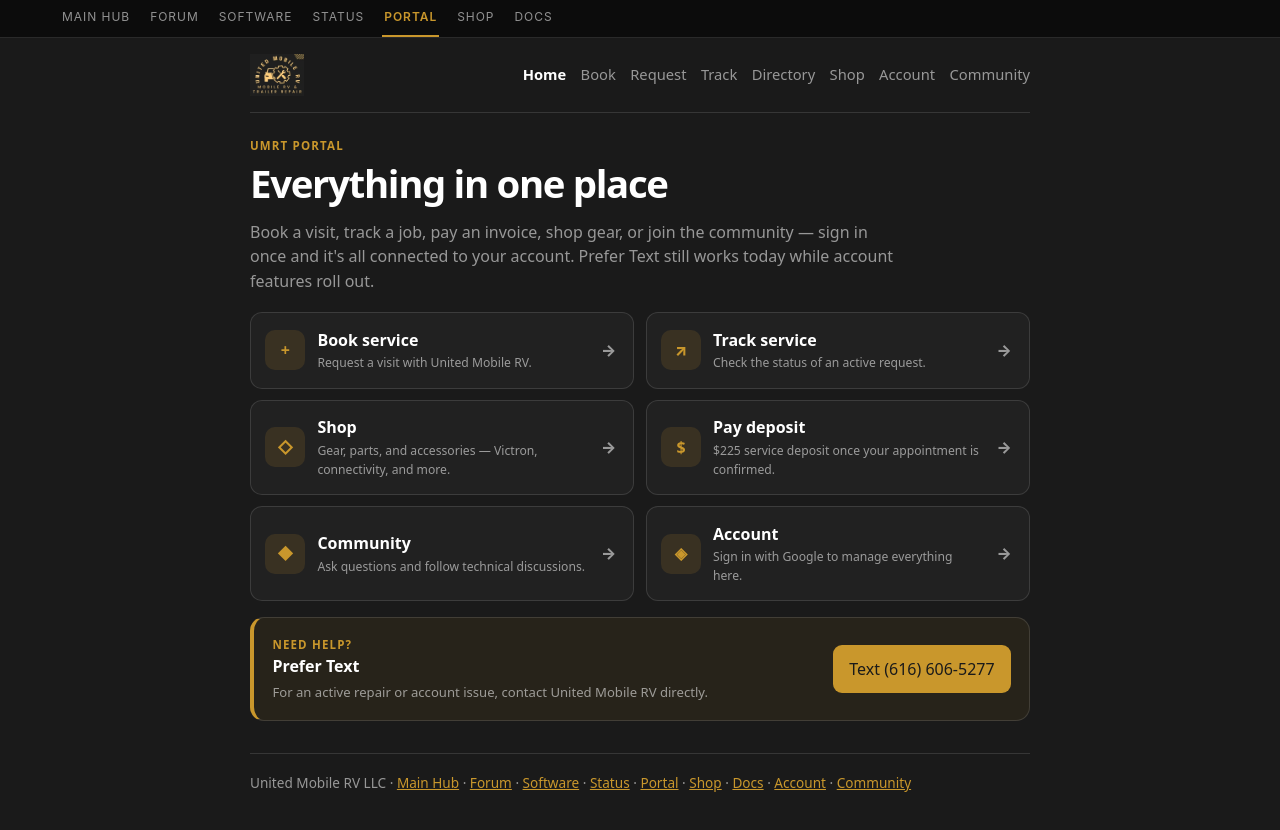
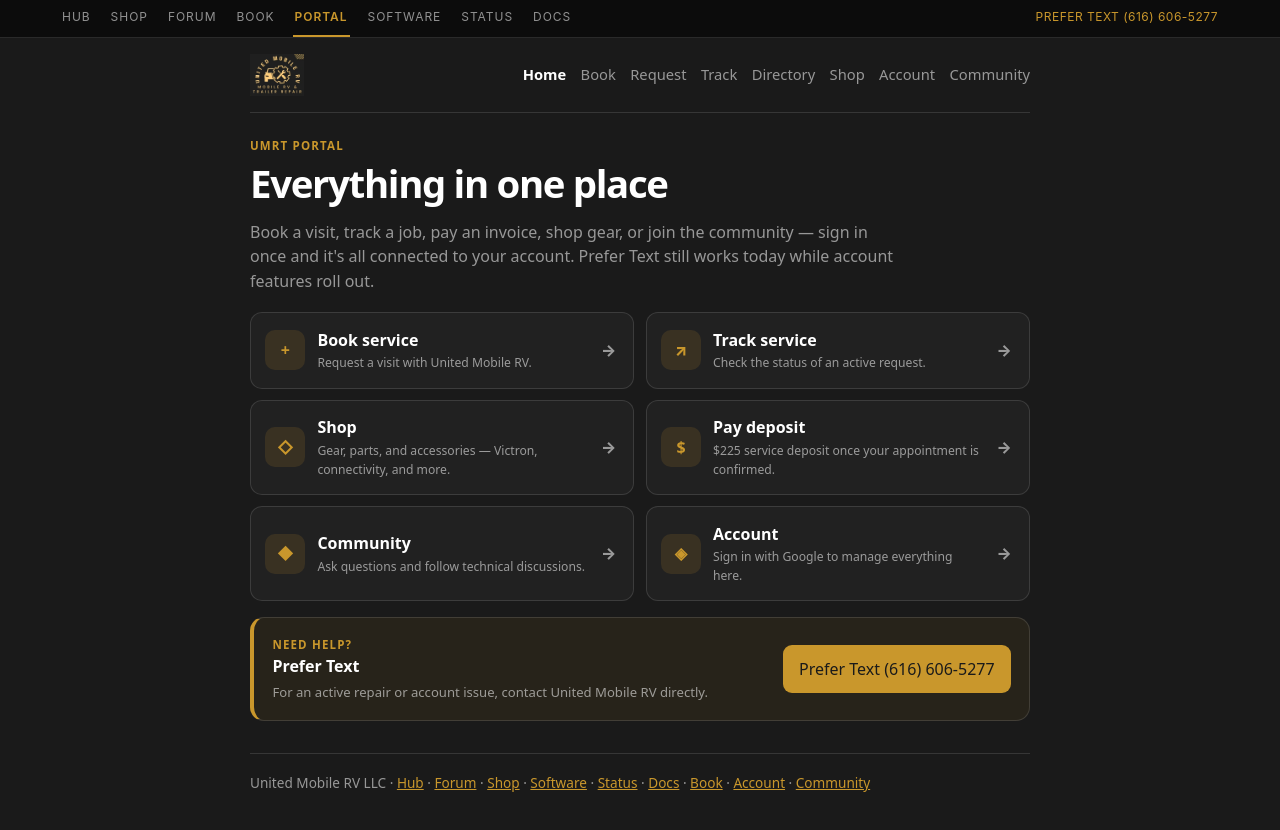
Before and after one commit to crashdummy88/umrt-portal, a plain HTML site: page index.html in a window 1280 px wide. Drawn offline with Linux system fonts and the light colour scheme.

Commit message:
Match mothership ecosystem chrome + Book suite destinations

```diff
--- a/index.html
+++ b/index.html
@@ -1,5 +1,5 @@
 <!DOCTYPE html>
-<html lang="en">
+<html lang="en" data-platform="portal">
 <head>
   <meta charset="utf-8"><meta name="viewport" content="width=device-width, initial-scale=1">
   <title>Customer portal · United Mobile RV</title>
@@ -12,15 +12,26 @@
 <body>
   <div class="umrt-platform-bar" role="navigation" aria-label="UMRT properties">
     <div class="umrt-platform-bar-inner">
-      <a href="https://unitedmobilerv.com/" data-platform-link="hub">Main Hub</a>
-      <a href="https://forum.unitedmobilerv.com/" data-platform-link="forum">Forum</a>
-      <a href="https://software.unitedmobilerv.com/" data-platform-link="software">Software</a>
-      <a href="https://status.unitedmobilerv.com/" data-platform-link="status">Status</a>
-      <a href="https://portal.unitedmobilerv.com/" data-platform-link="portal" class="is-current">Portal</a>
-      <a href="https://shop.unitedmobilerv.com/" data-platform-link="shop">Shop</a>
-      <a href="https://docs.unitedmobilerv.com/" data-platform-link="docs">Docs</a>
-    </div>
+    <a href="https://unitedmobilerv.com/" data-platform-link="hub">Hub</a>
+    <a href="https://shop.unitedmobilerv.com/" data-platform-link="shop">Shop</a>
+    <a href="https://forum.unitedmobilerv.com/" data-platform-link="forum">Forum</a>
+    <a href="https://book.unitedmobilerv.com/" data-platform-link="book">Book</a>
+    <a href="https://portal.unitedmobilerv.com/" data-platform-link="portal">Portal</a>
+    <a href="https://software.unitedmobilerv.com/" data-platform-link="software">Software</a>
+    <a href="https://status.unitedmobilerv.com/" data-platform-link="status">Status</a>
+    <a href="https://docs.unitedmobilerv.com/" data-platform-link="docs">Docs</a>
+    <a class="umrt-platform-text" href="sms:+16166065277">Prefer Text (616) 606-5277</a>
   </div>
+  </div>
+  <script>
+    (function () {
+      var current = document.documentElement.getAttribute('data-platform');
+      if (!current) return;
+      var link = document.querySelector('.umrt-platform-bar [data-platform-link="' + current + '"]');
+      if (link) { link.setAttribute('aria-current', 'page'); link.classList.add('is-current');
+      }
+    })();
+  </script>
 
   <div class="wrap">
     <header>
@@ -42,7 +53,7 @@
       <p class="lede">Book a visit, track a job, pay an invoice, shop gear, or join the community — sign in once and it's all connected to your account. Prefer Text still works today while account features roll out.</p>
 
       <div class="portal-grid">
-        <a class="portal-card" href="/book/">
+        <a class="portal-card" href="https://book.unitedmobilerv.com/">
           <span class="portal-icon">+</span><span><strong>Book service</strong><small>Request a visit with United Mobile RV.</small></span><span class="arrow">→</span>
         </a>
         <a class="portal-card" href="/track/">
@@ -64,13 +75,13 @@
 
       <div class="portal-help card">
         <div><div class="eyebrow">Need help?</div><strong>Prefer Text</strong><p class="note">For an active repair or account issue, contact United Mobile RV directly.</p></div>
-        <a class="btn" href="sms:+16166065277">Text (616) 606-5277</a>
+        <a class="btn" href="sms:+16166065277">Prefer Text (616) 606-5277</a>
       </div>
     </main>
-    <footer>United Mobile RV LLC · <a href="https://unitedmobilerv.com/">Main Hub</a> · <a href="https://forum.unitedmobilerv.com/">Forum</a> · <a href="https://software.unitedmobilerv.com/">Software</a> · <a href="https://status.unitedmobilerv.com/">Status</a> · <a href="https://portal.unitedmobilerv.com/">Portal</a> · <a href="https://shop.unitedmobilerv.com/">Shop</a> · <a href="https://docs.unitedmobilerv.com/">Docs</a> · <a href="/account/">Account</a> · <a href="/community/">Community</a></footer>
+    <footer>United Mobile RV LLC · <a href="https://unitedmobilerv.com/">Hub</a> · <a href="https://forum.unitedmobilerv.com/">Forum</a> · <a href="https://shop.unitedmobilerv.com/">Shop</a> · <a href="https://software.unitedmobilerv.com/">Software</a> · <a href="https://status.unitedmobilerv.com/">Status</a> · <a href="https://docs.unitedmobilerv.com/">Docs</a> · <a href="https://book.unitedmobilerv.com/">Book</a> · <a href="/account/">Account</a> · <a href="/community/">Community</a></footer>
   </div>
   <div class="mobile-bar" aria-label="Quick actions">
-    <a class="btn btn-ghost" href="tel:+16166065277">Call / Text</a>
+    <a class="btn btn-ghost" href="sms:+16166065277">Prefer Text</a>
     <a class="btn" href="https://book.unitedmobilerv.com/">Book Online</a>
   </div>
 </body>
```
Also changed, not shown: account/index.html (+6 -4 lines).
